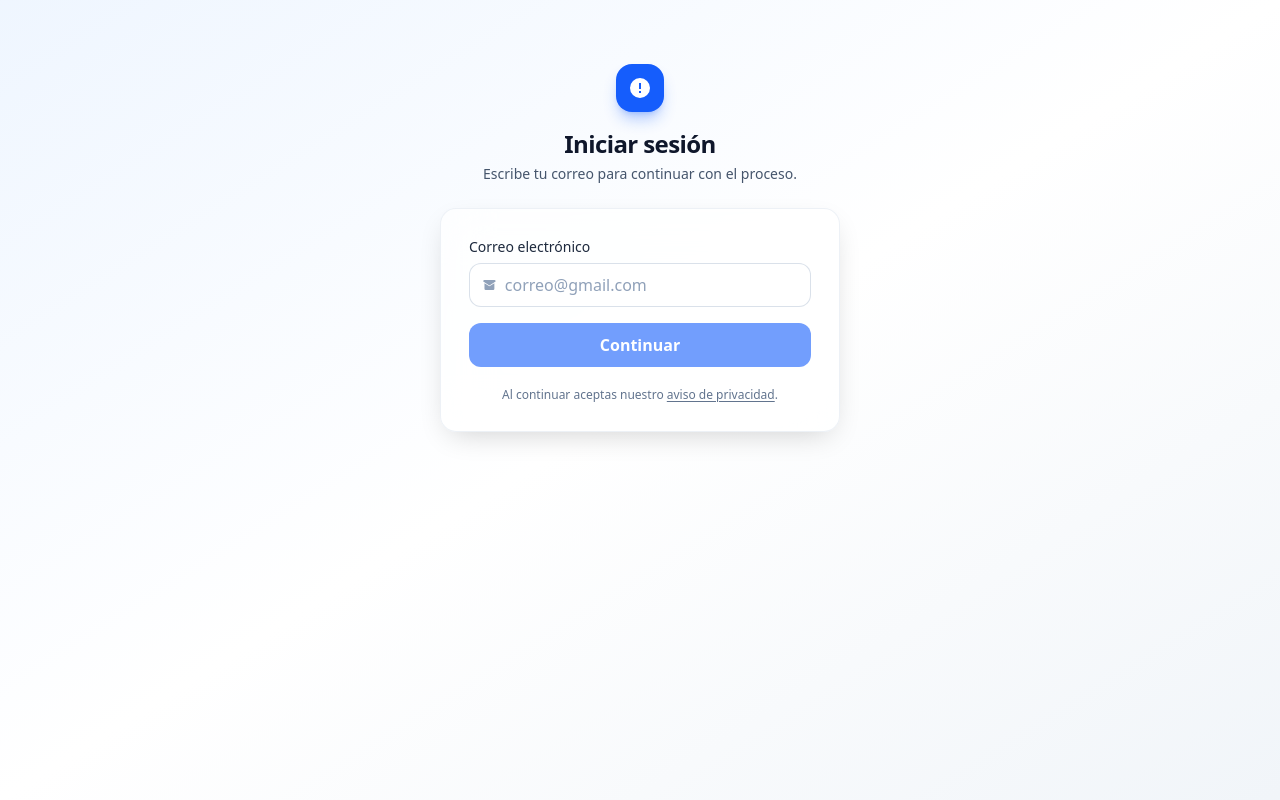
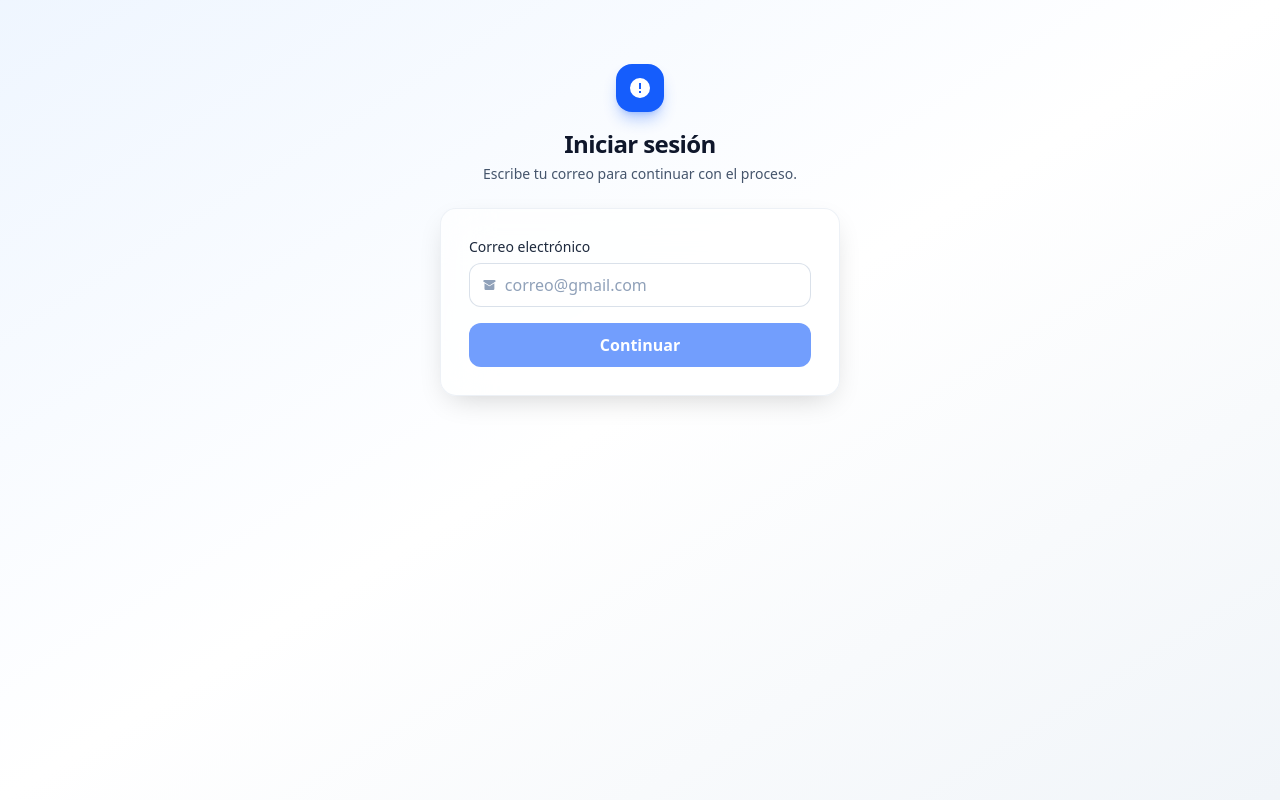
Before and after one commit to trejo903/turiapp-web, a Next.js app: page / in a window 1280 px wide. Built offline with nearby package versions, Linux system fonts and the light colour scheme.

Commit message:
05/10/2025

```diff
--- a/src/app/page.tsx
+++ b/src/app/page.tsx
@@ -255,13 +255,7 @@ export default function Usuario() {
                 </span>
               </button>
 
-              <div className="pt-1 text-center text-xs text-slate-500 dark:text-slate-400">
-                Al continuar aceptas nuestro{" "}
-                <a className="underline underline-offset-2 hover:text-slate-700 dark:hover:text-slate-300" href="#">
-                  aviso de privacidad
-                </a>
-                .
-              </div>
+
             </form>
           </div>
         </div>
```
